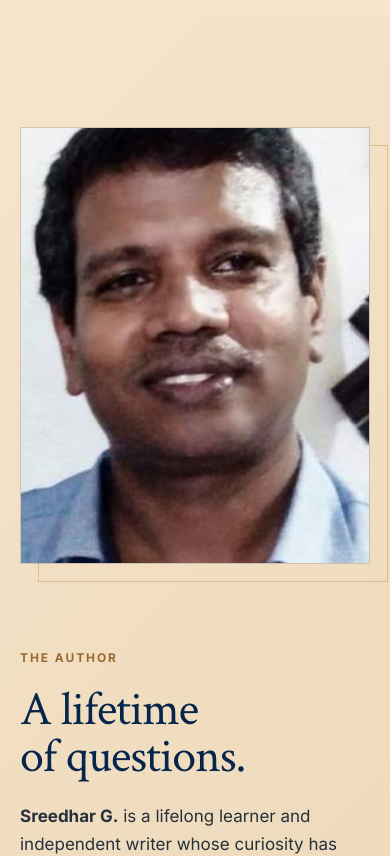
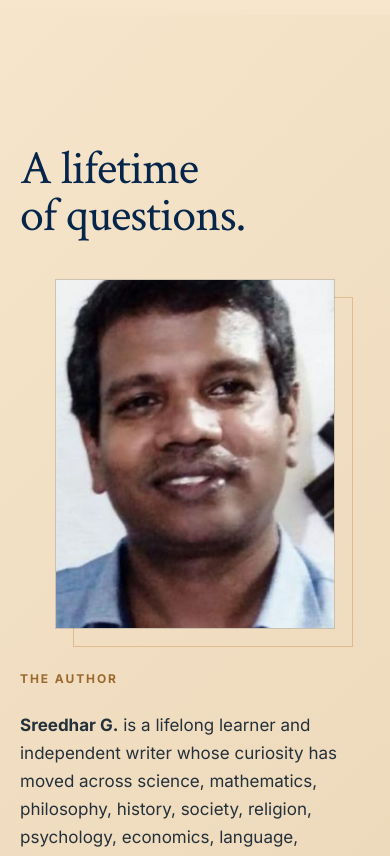
Before and after one commit to Saketh7382/evolution-of-energy, a Next.js app: page / in a window 390 px wide. Shown: the part 8760-9616 px from the top of the page. Built offline with nearby package versions, Linux system fonts and the light colour scheme; no server answers.

Commit message:
fix: refine responsive Explore and author layouts

```diff
--- a/src/features/explore/ExploreJourney.module.css
+++ b/src/features/explore/ExploreJourney.module.css
@@ -69,7 +69,8 @@
 .frameGrid {
   position: relative;
   z-index: 3;
-  width: 100%;
+  width: min(calc(100% - 96px), var(--container));
+  margin-inline: auto;
   min-height: 100%;
   display: grid;
   grid-template-columns: minmax(0, .78fr) minmax(470px, 1.22fr);
--- a/src/features/home/AuthorSection.module.css
+++ b/src/features/home/AuthorSection.module.css
@@ -9,4 +9,27 @@
 .copy > p { margin-top: 22px; max-width: 700px; }
 .copy blockquote { max-width: 700px; margin-top: 30px; padding-left: 24px; border-left: 1px solid var(--eoe-gold); font-family: var(--font-editorial); color: var(--eoe-title-navy); font-size: 25px; line-height: 1.35; }
 .copy > a { margin-top: 30px; }
-@media (max-width: 800px) { .grid { grid-template-columns: 1fr; gap: 62px; } .portraitShell { max-width: 390px; } }
+@media (max-width: 800px) {
+  .grid {
+    display: flex;
+    flex-direction: column;
+    align-items: stretch;
+    gap: 0;
+  }
+
+  .copy { display: contents; }
+  .eyebrow { order: 1; }
+  .copy h2 { order: 2; }
+
+  .portraitShell {
+    order: 3;
+    width: min(280px, calc(100% - 36px));
+    margin: 40px auto 0;
+  }
+
+  .copy > p,
+  .copy blockquote,
+  .copy > a { order: 4; }
+
+  .copy > p:first-of-type { margin-top: 40px; }
+}
```
